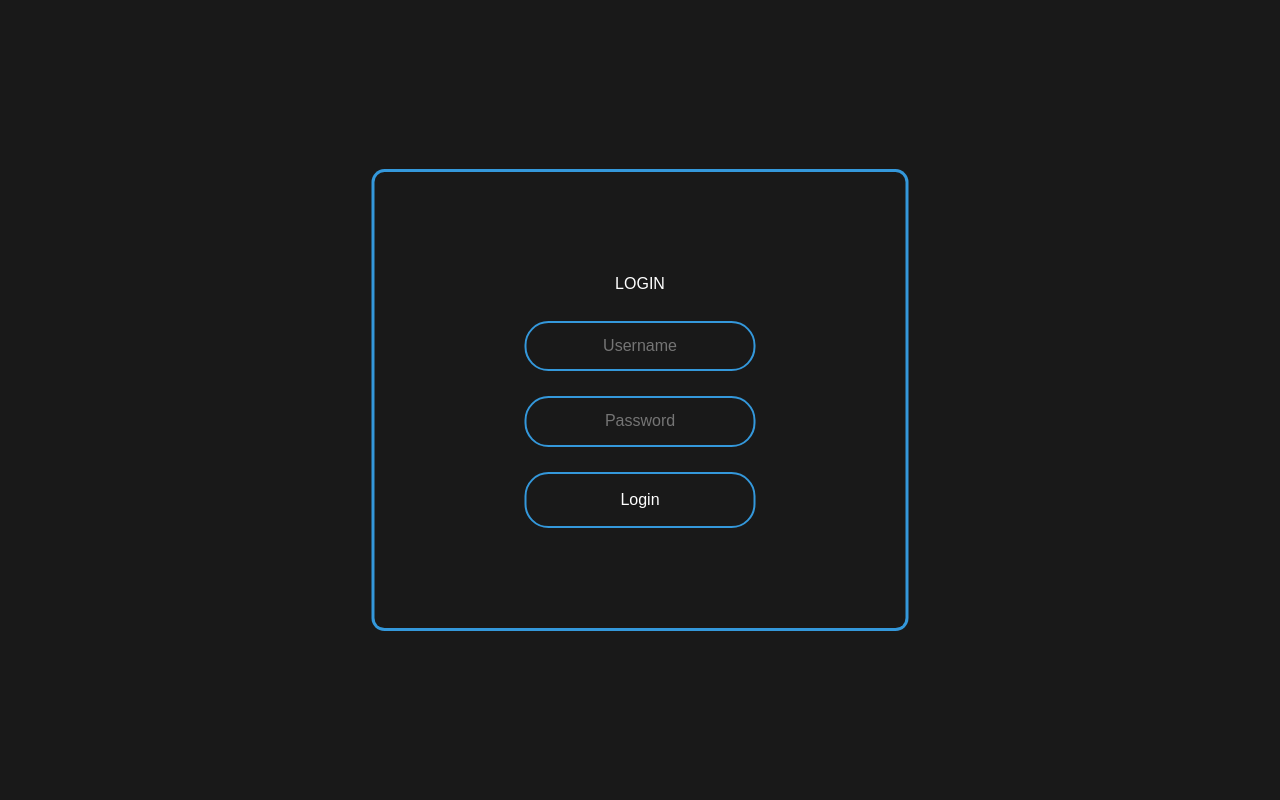
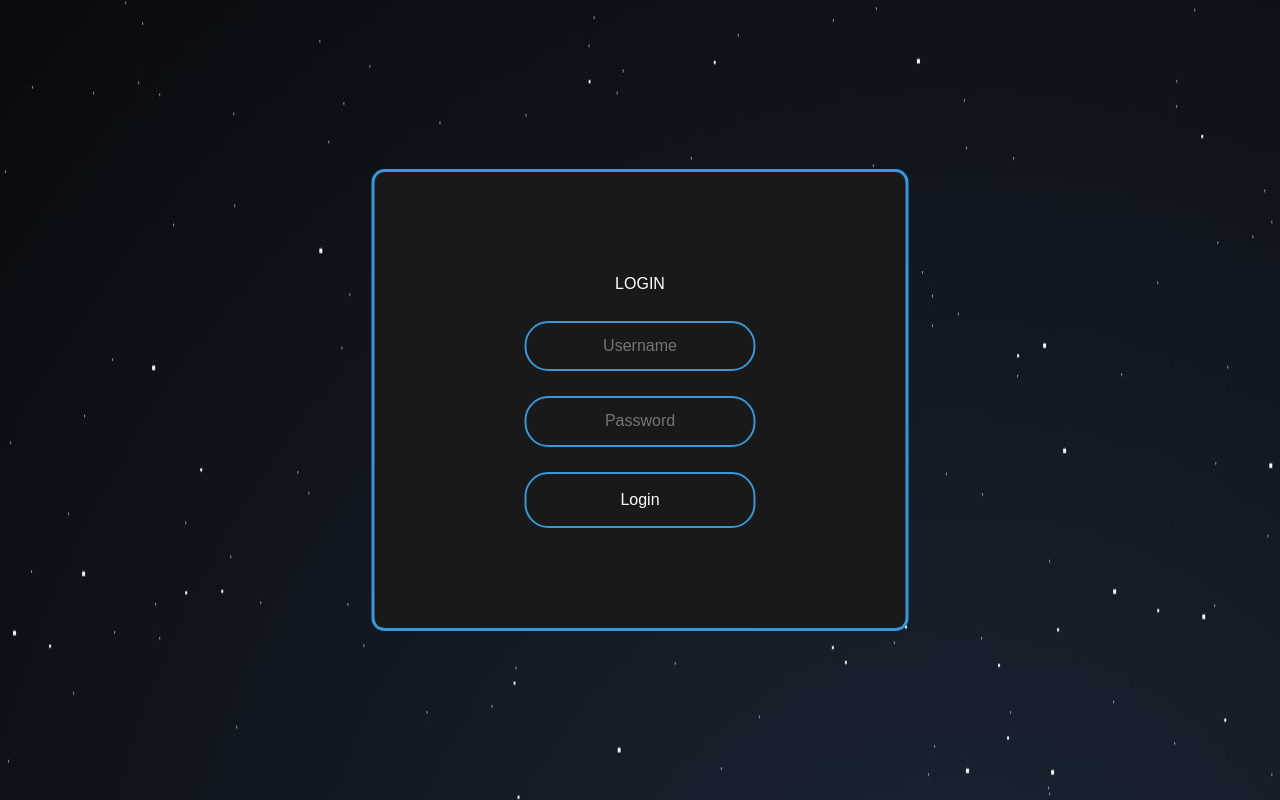
Before and after one commit to mnats725/mnatsakan-chat-ui, a React (Create React App) app: page / in a window 1280 px wide. Built offline with nearby package versions, Linux system fonts and the light colour scheme.

Commit message:
feat: photo

```diff
--- a/src/components/app/app.css
+++ b/src/components/app/app.css
@@ -1,6 +1,7 @@
 .app {
   height: 100%;
   background: #191919;
+  background-image: url(assets/screenshot_1.wLpo9.jpg);
 }
 
 .app .main-content {
--- a/src/pages/auth-page/auth-page.css
+++ b/src/pages/auth-page/auth-page.css
@@ -49,3 +49,5 @@ input,
 .submit-button:hover {
   background: #1846dd;
 }
+
+/*Задний фон*/
```
Also changed, not shown: src/components/app/assets/screenshot_1.wLpo9.jpg (added).
